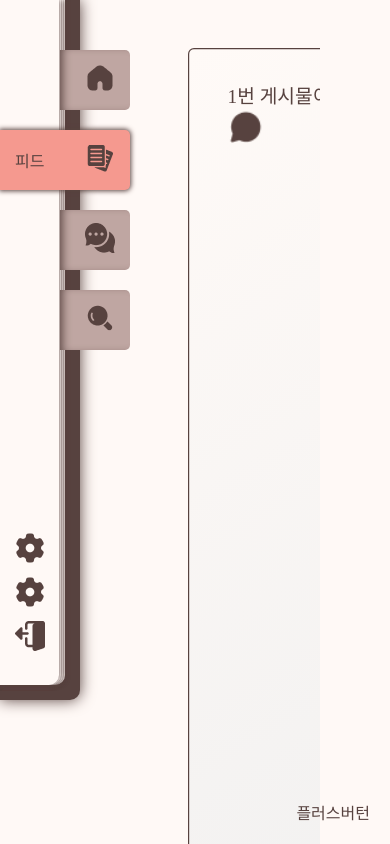
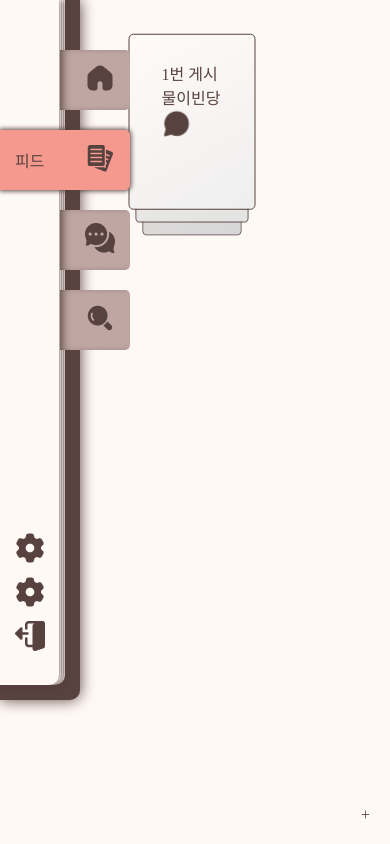
Before and after one commit to thingk0/Mybrary, a React (Create React App) app in the folder frontend/: page /feed in a window 390 px wide. Built offline with nearby package versions, Linux system fonts and the light colour scheme; a web font is replaced by a local one.

Commit message:
FEAT: 피드페이지 컴포넌트로 뺀 부분 제거 및 반응형 스타일링
Change-Id: I8698aafa919ff793e9ad869e96f36cdb97ae8864

```diff
--- a/frontend/src/pages/FeedPage.js
+++ b/frontend/src/pages/FeedPage.js
@@ -4,7 +4,7 @@ import styles from "./style/FeedPage.module.css";
 import s from "classnames";
 import { useNavigate } from "react-router-dom";
 import Comment from "../components/feed/Comment";
-import icon_comment from "../assets/icon/icon_comment.png";
+import FeedContent from "../components/feed/FeedContent";
 
 export default function FeedPage() {
   const [activeIndex, setActiveIndex] = useState(1);
@@ -60,29 +60,14 @@ export default function FeedPage() {
     };
   }, [activeIndex, list, handleWheelThrottled]); // 의존성 배열 업데이트
 
-  const openComment = (index) => {
-    setComment(true);
-    setCommentId(index);
-  };
-
-  function FeedContent({ index, content }) {
-    return (
-      <div className={styles.cont}>
-        <div>{index}번 게시물이빈당</div>
-        <img src={icon_comment} alt="" onClick={() => openComment(index)} />
-      </div>
-    );
-  }
-
   return (
     <>
       <Container>
         <div className={styles.feedContainer}>
-          <div>
           <div
             className={s(
               styles.StackCarousel_contents,
-                comment && styles.active
+              comment && styles.StackCarousel_translate
             )}
           >
             {list.map((index, content) => (
@@ -99,15 +84,20 @@ export default function FeedPage() {
                   activeIndex < index - 2 ? "" : null
                 )}
               >
-                  <FeedContent index={index} content={content} />
+                <FeedContent
+                  index={index}
+                  content={content}
+                  setCommentId={setCommentId}
+                  setComment={setComment}
+                />
               </div>
             ))}
           </div>
-          </div>
+
           <div
             className={s(
-              styles.ll,
-              comment ? styles.commentContainer : styles.hide
+              styles.commentContainer,
+              comment ? styles.commentActive : styles.commentHide
             )}
           >
             <Comment commentId={commentId} />
@@ -117,7 +107,7 @@ export default function FeedPage() {
           className={styles.create}
           onClick={() => navigate("/threadCreate")}
         >
-          플러스버턴
+          +
         </div>
       </Container>
     </>
--- a/frontend/src/pages/style/FeedPage.module.css
+++ b/frontend/src/pages/style/FeedPage.module.css
@@ -31,41 +31,31 @@
   );
 }
 
+/* 피드컨테이너 */
 .feedContainer {
   display: flex;
   justify-content: center;
   overflow: hidden;
-  height: 95vh;
-  padding-top: 5vh;
-}
-.hide {
-  transform: translateX(-50%) scale(0);
-  filter: opacity(0);
-}
-.commentContainer {
-  transform: translateX(0%) scale(1);
-  filter: opacity(1);
-}
-.ll {
-  margin: 40px 0;
-  width: 600px;
-  transition: transform 0.8s, filter 0.8s;
-  height: 700px;
-  background-color: var(--main3);
-  z-index: -20;
+  height: 100vh;
 }
 
+/* 콘텐츠들 */
 .StackCarousel_contents {
-  margin: 40px 0 0;
-  width: 500px;
-  height: 700px;
+  width: 33vw;
+  height: 45vw;
   display: grid;
   grid-auto-columns: 1fr;
   grid-auto-rows: minmax(0, 1fr);
   align-items: end;
   transition: 0.5s;
-  transform: translateX(60%) scale(1.2) translateY(30px);
+  transform: translateX(15vw) translateY(4vh);
 }
+.StackCarousel_translate {
+  transition: transform 0.5s;
+  transform: scale(0.8) translateY(-12.5%) translateY(5vh);
+}
+
+/* 콘텐츠 */
 .StackCarousel_content {
   grid-column: 1/2;
   grid-row: 1/2;
@@ -83,11 +73,6 @@
   min-height: 0.1rem;
   height: 100%;
 }
-.active {
-  transition: transform 0.5s;
-  transform: translateX(-10%);
-}
-
 .StackCarousel_third {
   opacity: 1;
 }
@@ -109,86 +94,26 @@
   transform: translateY(-4rem);
   filter: brightness(100%);
 }
-.cont {
-  background: var(--papercolor);
-  border-radius: 5px;
-  padding: 1.6rem 2rem;
-  position: relative;
-  border: 0.1rem solid var(--main2);
-  transition: box-shadow 0.2s;
-  margin-top: 0;
+
+/* 댓글 영역 */
+.commentContainer {
+  margin: 40px 0;
+  width: 50%;
+  transition: transform 0.8s, filter 0.8s;
+  height: 92vh;
+  background-color: var(--main3);
+  z-index: -1;
+}
+.commentActive {
+  transform: translateX(0%) scale(1);
+  filter: opacity(1);
+}
+.commentHide {
+  transform: translateX(-50%) scale(0);
+  filter: opacity(0);
 }
 
-.body {
-  width: 100%;
-  height: 100%;
-  display: flex;
-  justify-content: center;
-  align-items: center;
-}
-.feed {
-  display: flex;
-  position: relative;
-  width: 585px;
-  height: 826.906px;
-}
-.feedmain {
-  position: absolute;
-  width: 585px;
-  height: 826.906px;
-  top: 0;
-  flex-shrink: 0;
-  border-radius: 5px;
-  background: linear-gradient(160deg, #fffaf7 3.29%, #efefef 93.83%);
-  box-shadow: 0px 0px 30px 0px rgba(87, 66, 63, 0.3);
-  z-index: 3;
-}
-.back1 {
-  position: absolute;
-  top: 60px;
-  left: 18px;
-  width: 543px;
-  height: 784.473px;
-  flex-shrink: 0;
-  border-radius: 5px;
-  background: linear-gradient(160deg, #fffaf7 3.29%, #efefef 93.83%);
-  box-shadow: 0px 0px 30px 0px rgba(87, 66, 63, 0.3);
-  z-index: 2;
-}
-.back2 {
-  position: absolute;
-  top: 120px;
-  left: 35px;
-  width: 502px;
-  height: 743.128px;
-  flex-shrink: 0;
-  border-radius: 5px;
-  background: linear-gradient(160deg, #fffaf7 3.29%, #efefef 93.83%);
-  box-shadow: 0px 0px 30px 0px rgba(87, 66, 63, 0.3);
-  z-index: 1;
-}
-.userhead {
-  height: 50px;
-  margin-top: 25px;
-  background-color: red;
-  display: flex;
-  width: 100%;
-  justify-content: space-between;
-  align-items: center;
-}
-.headimage {
-  width: 50px;
-  background-color: antiquewhite;
-}
-.headmid {
-  width: 400px;
-  background-color: aqua;
-}
-.팔로우 {
-  width: 100px;
-  background-color: aquamarine;
-}
-
+/* 스래드추가 버튼 */
 .create {
   position: fixed;
   right: 20px;
```
Lines whose indentation alone changed are shown as unchanged.
